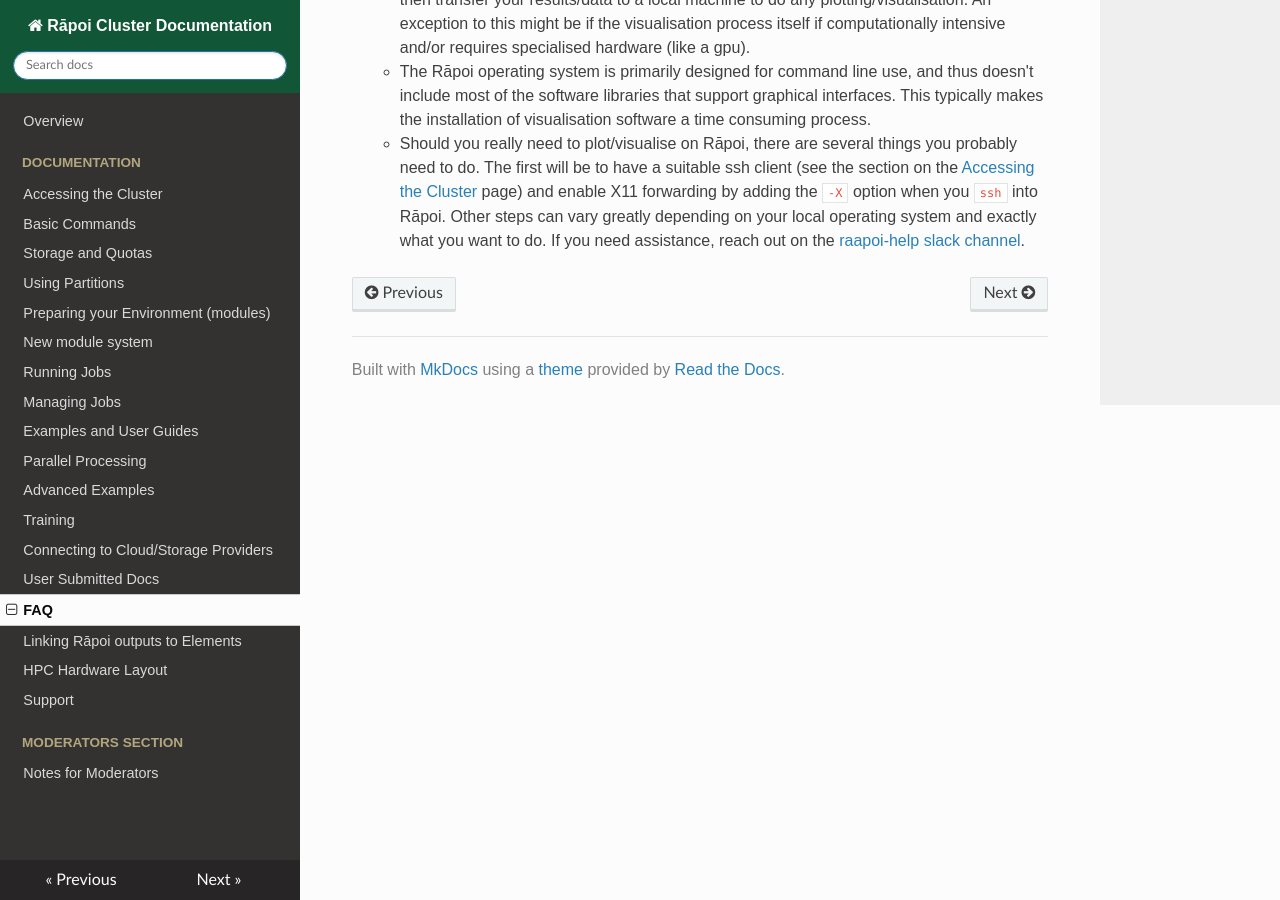
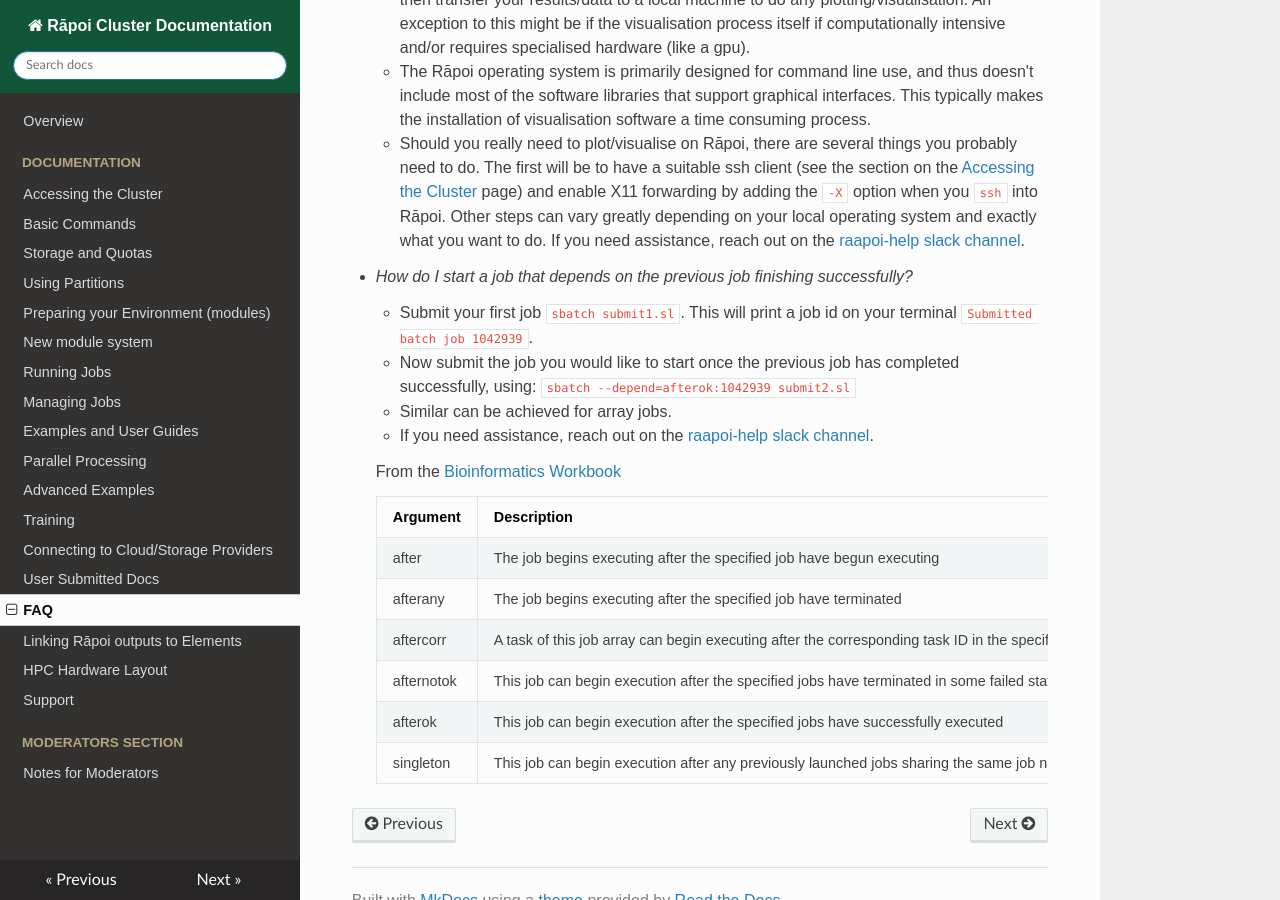
Before and after one commit to vuw-research-computing/raapoi-docs, an MkDocs documentation site: the page built from docs/faq.md, in a window 1280 px wide and 900 px high, scrolled down 1201 px. Built offline with MkDocs 1.6.1, drawn with Linux system fonts in a browser that asks for light colours; nearby versions of some CDN libraries; some web fonts are replaced.

Commit message:
Add job dependency example

```diff
--- a/docs/faq.md
+++ b/docs/faq.md
@@ -24,3 +24,23 @@
     * Generally speaking, the best practice is to use Rāpoi for your heavy computing workloads, then transfer your results/data to a local machine to do any plotting/visualisation. An exception to this might be if the visualisation process itself if computationally intensive and/or requires specialised hardware (like a gpu).
     * The Rāpoi operating system is primarily designed for command line use, and thus doesn't include most of the software libraries that support graphical interfaces. This typically makes the installation of visualisation software a time consuming process.
     * Should you really need to plot/visualise on Rāpoi, there are several things you probably need to do. The first will be to have a suitable ssh client (see the section on the [Accessing the Cluster](accessing_the_cluster.md) page) and enable X11 forwarding by adding the `-X` option when you `ssh` into Rāpoi. Other steps can vary greatly depending on your local operating system and exactly what you want to do. If you need assistance, reach out on the [raapoi-help slack channel](https://uwrc.slack.com).
+
+
+* *How do I start a job that depends on the previous job finishing successfully?*
+    * Submit your first job `sbatch submit1.sl`. This will print a job id on your terminal `Submitted batch job 1042939`.
+    * Now submit the job you would like to start once the previous job has completed successfully, using: `sbatch --depend=afterok:1042939 submit2.sl`
+    * Similar can be achieved for array jobs.
+    * If you need assistance, reach out on the [raapoi-help slack channel](https://uwrc.slack.com).
+
+
+    From the [Bioinformatics Workbook](https://bioinformaticsworkbook.org/Appendix/HPC/SLURM/submitting-dependency-jobs-using-slurm.html#gsc.tab=0)
+
+
+    | Argument | Description  |
+    |-------|-------|
+    | after    | The job begins executing after the specified job have begun executing |
+    | afterany    | The job begins executing after the specified job have terminated |
+    | aftercorr    | A task of this job array can begin executing after the corresponding task ID in the specified job has completed successfully |
+    | afternotok    | This job can begin execution after the specified jobs have terminated in some failed state |
+    | afterok    | This job can begin execution after the specified jobs have successfully executed |
+    | singleton    | This job can begin execution after any previously launched jobs sharing the same job name and user have terminated |
```
